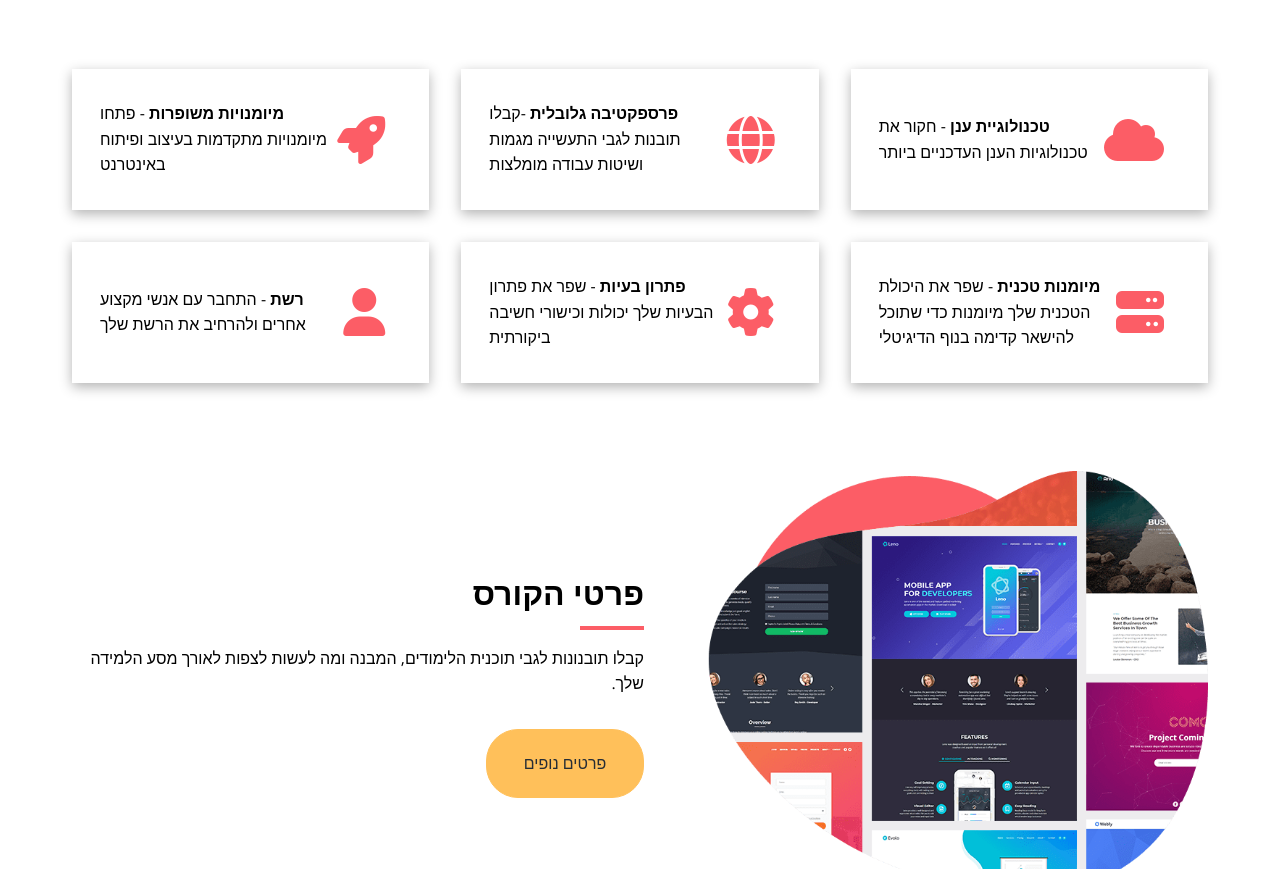
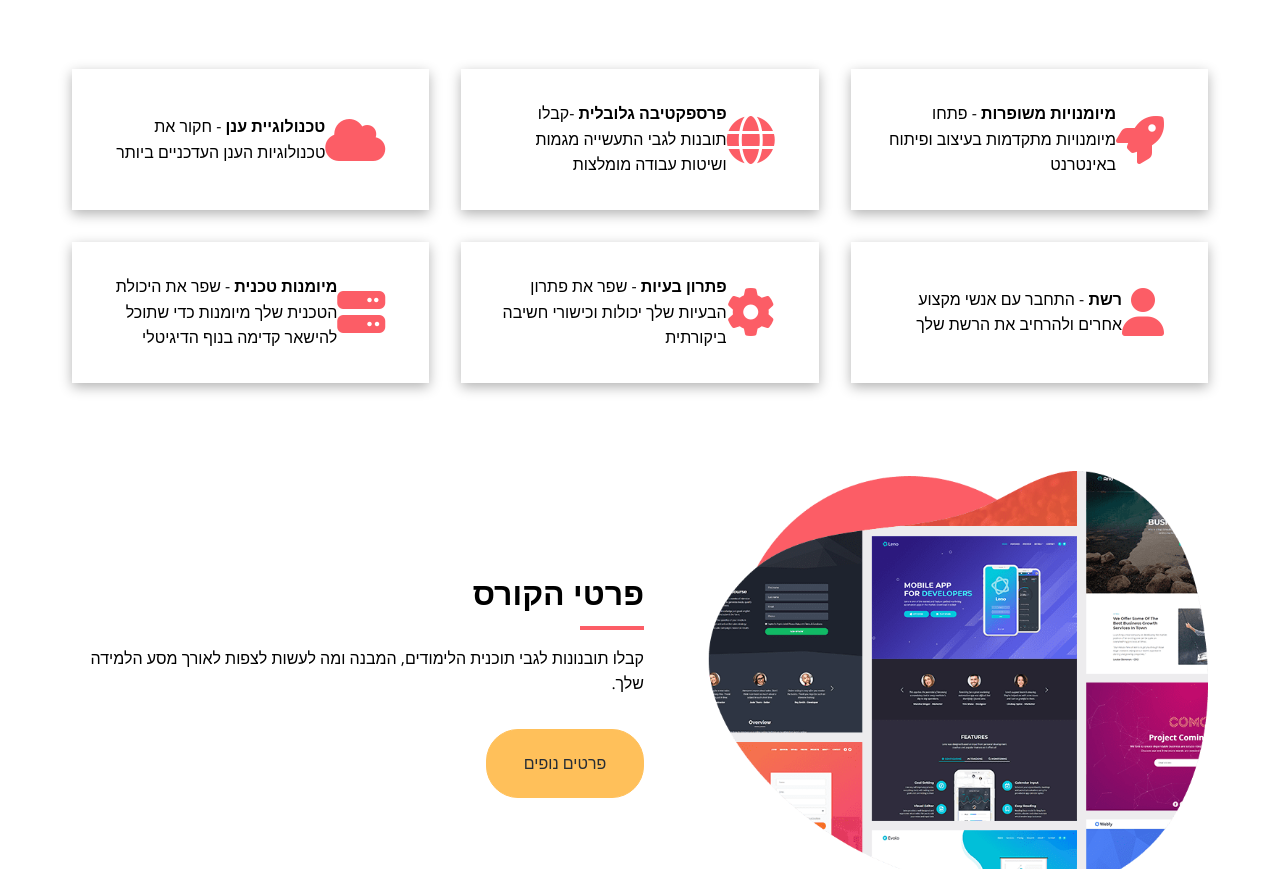
Before and after one commit to tomeryasu/TY-Media-web, a plain HTML site: page index.html in a window 1280 px wide. Shown: the part 4311-5180 px from the top of the page. Drawn offline with nearby package versions, Linux system fonts and the light colour scheme.

Commit message:
intial commit

```diff
--- a/css/style.css
+++ b/css/style.css
@@ -376,15 +376,18 @@ img {
   grid-template-columns: repeat(3, 1fr);
   gap: 2rem;
   padding: 1.5rem 0;
+  direction: rtl;
 }
 
 .takeaways-cards .card {
   flex-direction: row;
-  text-align: left;
+  text-align: right;
+  direction: rtl;
 }
 
 .takeaways-cards .card i {
   margin-right: 1rem;
+  direction: rtl;
 }
 
 /* Details */
```
